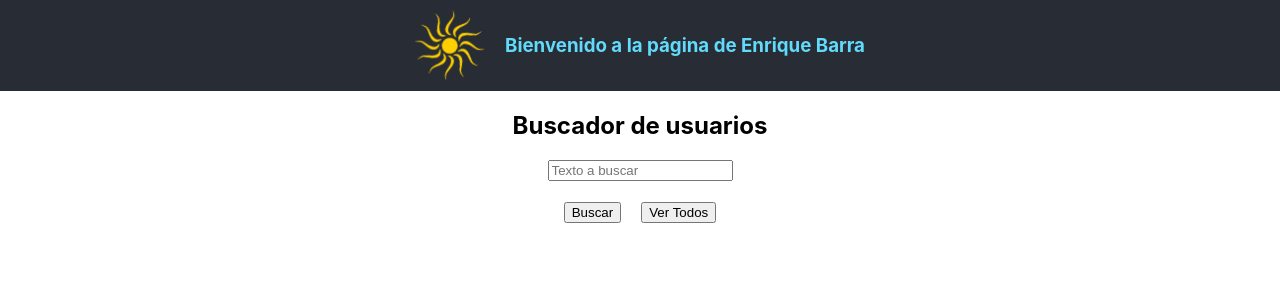
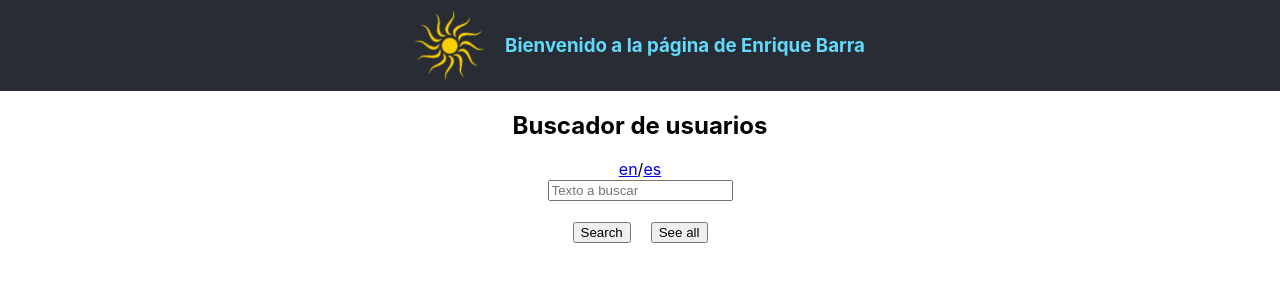
Before and after one commit to REACT-UPM/ejemplo_buscador_usuarios, a React (Create React App) app: page / in a window 1280 px wide. Shown: the top 300 px of the page. Built offline with nearby package versions, Linux system fonts and the light colour scheme.

Commit message:
context v0

```diff
--- a/src/App.js
+++ b/src/App.js
@@ -1,18 +1,19 @@
-import { useState } from "react";
+import { useState, useContext } from "react";
 import Resultados from "./Resultados";
 import Header from "./Header";
 import './App.css';
 import {mock1} from "./constants/users.js";
 import CONFIG from "./config/config";
+import { LanguageContext } from "./LanguageProvider";
 
 const USE_SERVER = CONFIG.use_server;
 
-//ideas:
-//probar response.status y si no es 200 poner un error en pantalla
-//
+//falta probar response.status y si no es 200 poner un error en pantalla
 function App() {
   const [query, setQuery] = useState("");
   const [resultado, setResultado] = useState(null);
+
+  const langContext = useContext(LanguageContext);
 
   const callServer = async (param) => {
       if(USE_SERVER) {
@@ -37,17 +38,22 @@ function App() {
       }
   }
 
+  const cambiaLang = (newlang)=>{
+    langContext.switchLang(newlang);
+  }
+
   return (
       <div id="main">
           <Header />
           <h2 id="buscador">Buscador de usuarios</h2>
+          <a href="#" onClick={()=>cambiaLang("en")}>en</a>/<a href="#" onClick={()=>cambiaLang("es")}>es</a>
           <div><input type="text" id="query" placeholder="Texto a buscar" value={query} onChange={e=>setQuery(e.target.value)}></input></div>
           <br/>
           <button id="botonsearch" className="new" onClick={()=>callServer()}>
-				  Buscar
+            {langContext.strings.search}
           </button>
           <button id="botonall" className="new" onClick={()=>callServer("all")}>
-				  Ver Todos
+            {langContext.strings.seeall}
           </button>
           {resultado && <Resultados numitems={CONFIG.num_items} resultado={resultado} />}
         </div>
--- /dev/null
+++ b/src/LanguageProvider.js
@@ -0,0 +1,40 @@
+import React, { createContext, useState } from "react";
+
+export const LanguageContext = createContext({});
+
+const langData = {
+  "en": {
+    name: "name",
+    email: "email",
+    search: "Search",
+    seeall: "See all"
+  },
+  "es": {
+    name: "nombre",
+    email: "correo",
+    search: "Buscar",
+    seeall: "Ver Todos"
+  }
+}
+
+
+export function LanguageProvider(props) {
+  const [lang, setLang] = useState("en");
+
+  function switchLang(newLang){
+    console.log("Vamos a cambiar el idioma a:", newLang);
+    setLang(newLang);
+  }
+
+  const context = {
+    language: lang,
+    strings: langData[lang],
+    switchLang: switchLang,
+  };
+
+  return (
+    <LanguageContext.Provider value={context}>
+      {props.children}
+    </LanguageContext.Provider>
+  );
+};
--- a/src/Resultados.js
+++ b/src/Resultados.js
@@ -1,13 +1,10 @@
+import Tarjeta from "./Tarjeta"
 
 export default function Resultados(props) {
 	return (<div>
     <ul id="resultados">
       {props.resultado.map(item => (
-        <li key={item.id}>
-          <p>Nombre: <b>{item.firstName}</b> {item.lastName}</p>
-          <p>Email: {item.email}</p>
-          <p><img src={item.image} alt="Imagen de {item.firstName}"/></p>
-        </li>
+        <Tarjeta item={item}/>
       ))}
     </ul>
 
--- /dev/null
+++ b/src/Tarjeta.js
@@ -0,0 +1,12 @@
+import { LanguageContext } from "./LanguageProvider";
+import { useContext } from "react";
+
+export default function Tarjeta(props){
+  const langContext = useContext(LanguageContext);
+
+  return(<li key={props.item.id}>
+    <p>{langContext.strings.name} <b>{props.item.firstName}</b> {props.item.lastName}</p>
+    <p>{langContext.strings.email} {props.item.email}</p>
+    <p><img src={props.item.image} alt="Imagen de {props.item.firstName}"/></p>
+  </li>)
+}
--- a/src/index.js
+++ b/src/index.js
@@ -2,12 +2,13 @@ import React from 'react';
 import ReactDOM from 'react-dom/client';
 import App from './App';
 import reportWebVitals from './reportWebVitals';
+import { LanguageProvider } from "./LanguageProvider";
 
 const root = ReactDOM.createRoot(document.getElementById('root'));
 root.render(
-  <React.StrictMode>
+  <LanguageProvider>
     <App />
-  </React.StrictMode>
+  </LanguageProvider>
 );
 
 // If you want to start measuring performance in your app, pass a function
```
Lines whose indentation alone changed are shown as unchanged.
